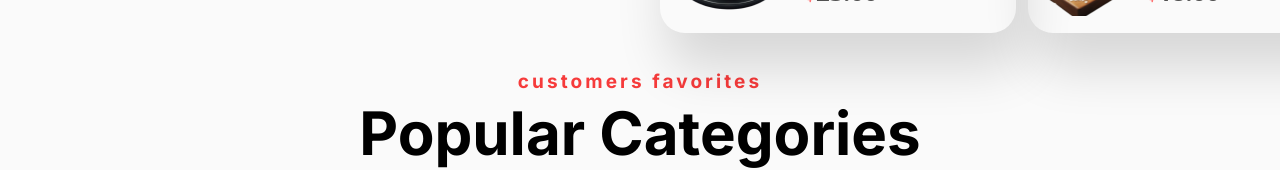
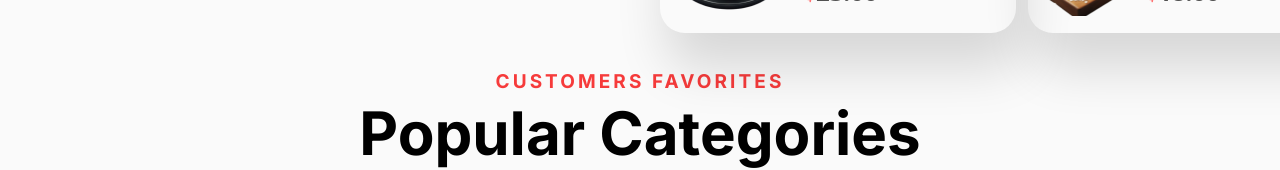
Before and after one commit to Maxwell011/sushi-experience, a React (Vite) app: page / in a window 1280 px wide. Shown: the part 509-679 px from the top of the page. Built offline with nearby package versions, Linux system fonts and the light colour scheme.

Commit message:
Update heading style in Favourite component

```diff
--- a/src/components/Favourite.tsx
+++ b/src/components/Favourite.tsx
@@ -3,7 +3,7 @@ const Favourite = () => {
     <>
       <section className='flex flex-col gap-[50px]'>
         <div className='flex flex-col justify-center gap-[10px]'>
-          <h1 className='text-[#F63B3B] text-[19px] font-bold leading-[normal] tracking-[3.08px] font-inter text-center'>
+          <h1 className='uppercase text-[#F63B3B] text-[19px] font-bold leading-[normal] tracking-[3.08px] font-inter text-center'>
             customers favorites
           </h1>
           <p className='text-normal-black text-6xl not-italic font-bold font-inter text-center'>
```
